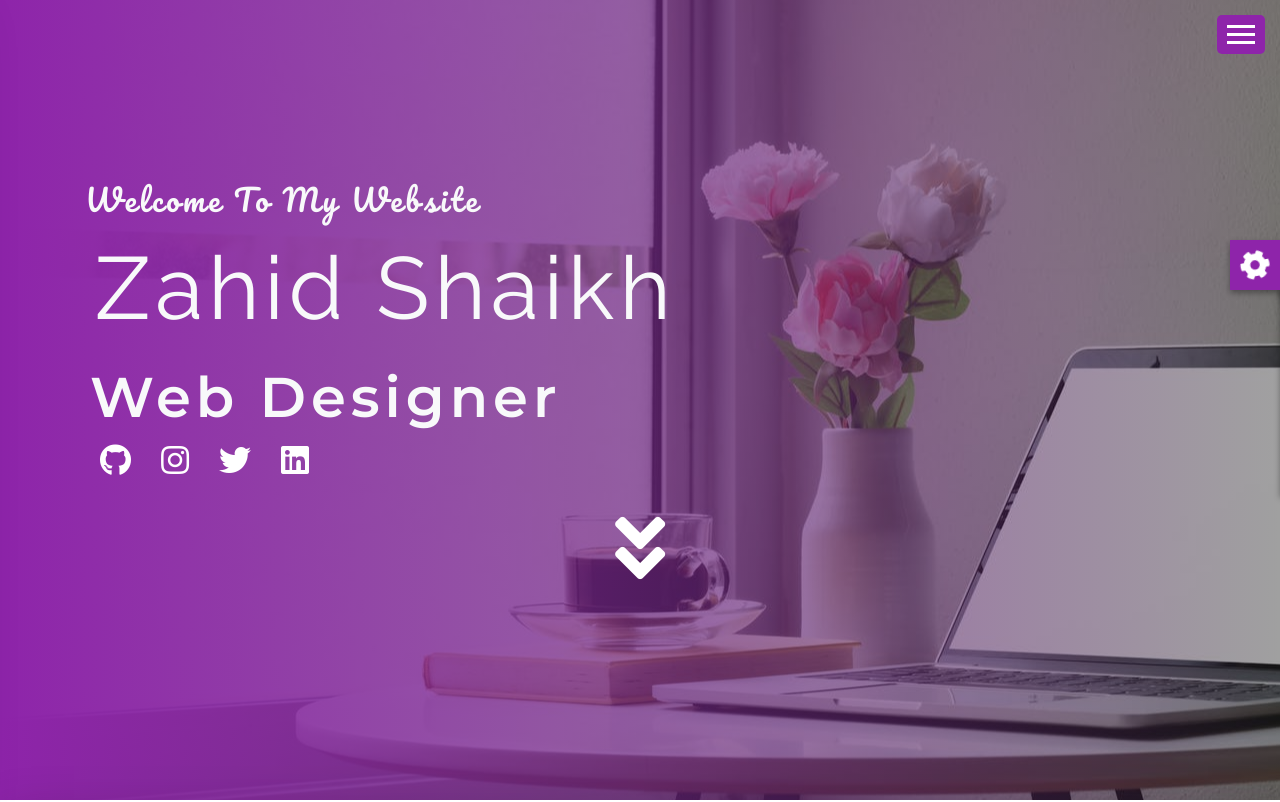
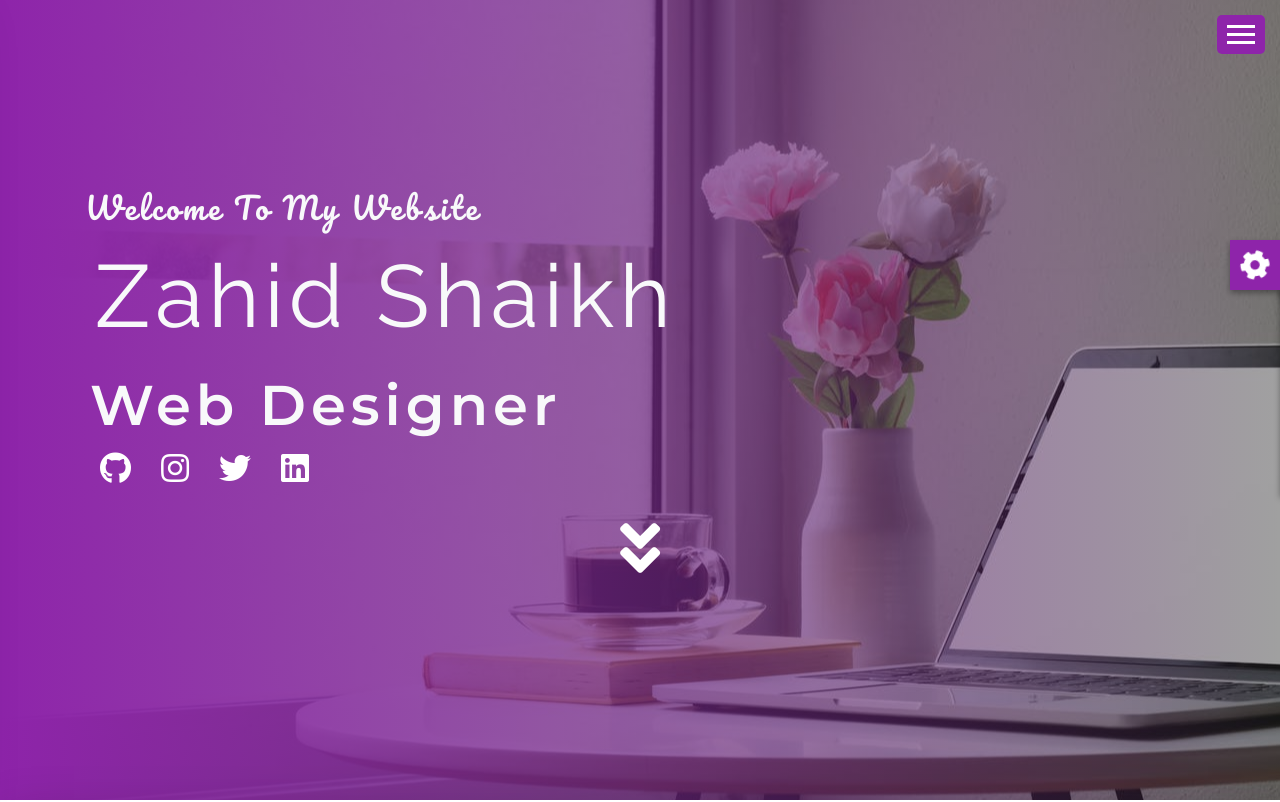
Before and after one commit to The-Lone-Druid/PortFolioZahidSk, a plain HTML site: page index.html in a window 1280 px wide. Shown: the top 802 px of the page. Drawn offline with nearby package versions, Linux system fonts and the light colour scheme.

Commit message:
Update index.html

```diff
--- a/index.html
+++ b/index.html
@@ -90,7 +90,7 @@
                     <a href="https://www.linkedin.com/in/zahid-shaikh-7a4843178/"><i class="fab fa-linkedin fa-2x"></i></a>
                 </div>
                 <div class="to-about">
-                    <a href="#about"><i class="fas fa-angle-double-down fa-5x"></i></a>
+                    <a href="#about"><i class="fas fa-angle-double-down fa-4x"></i></a>
                 </div>
             </div>
         </section>
```
